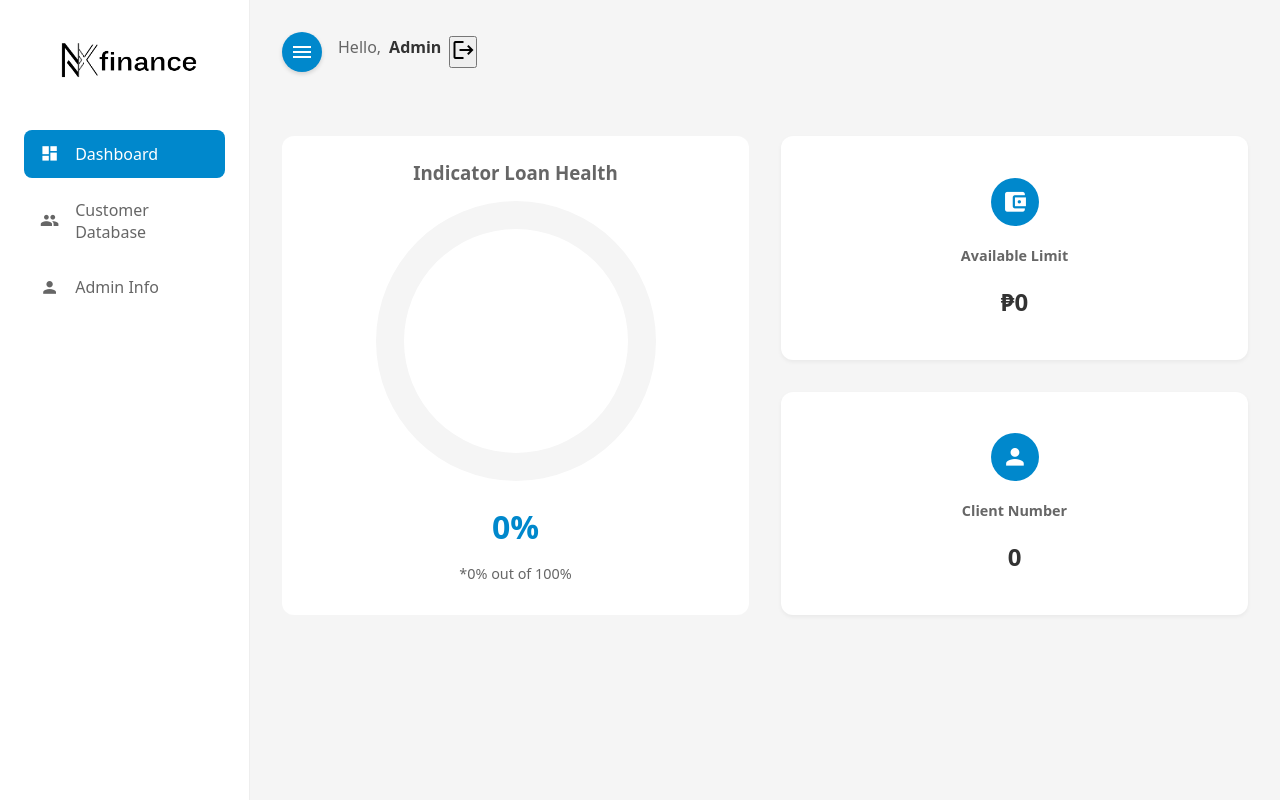
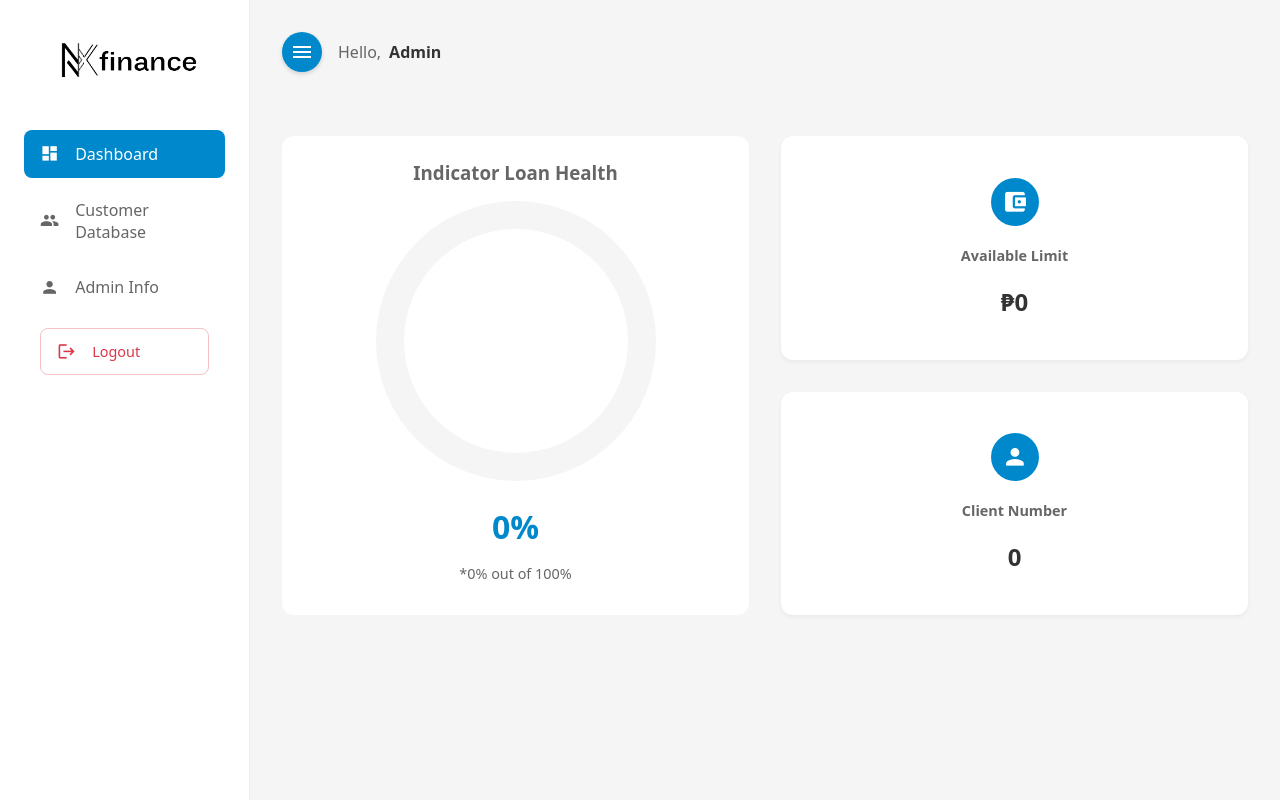
Before and after one commit to noxen-cv/NXFinance-EBankSystem, a website: page public/adminSide/admin.html in a window 1280 px wide. Drawn offline with nearby package versions, Linux system fonts and the light colour scheme; no server answers; sample sign-in values are in the browser's storage.

Commit message:
Fixed logout button styles

```diff
--- a/public/adminSide/admin-info.html
+++ b/public/adminSide/admin-info.html
@@ -15,8 +15,7 @@
     <div class="dashboard-container">
         <!-- Sidebar Backdrop for Mobile -->
         <div class="sidebar-backdrop"></div>
-        <!-- Sidebar -->
-        <aside class="sidebar">
+        <!-- Sidebar -->        <aside class="sidebar">
             <div class="logo-container">
                 <img src="../Assets/NX Finance Banner Transparent.png" alt="NX Finance Logo" class="logo">
             </div>
@@ -33,20 +32,24 @@
                     <span>Admin Info</span>
                 </a>
             </nav>
+
+            <!-- Logout Section -->
+            <div class="sidebar-logout">
+                <button id="logoutBtn" class="logout-btn" onclick="logout()">
+                    <i class="material-icons">logout</i>
+                    <span>Logout</span>
+                </button>
+            </div>
         </aside>
 
         <!-- Main Content -->
         <main class="main-content">
-            <!-- Header -->
-            <header class="dashboard-header">
+            <!-- Header -->            <header class="dashboard-header">
                 <button id="sidebar-toggle" class="sidebar-toggle" aria-label="Toggle Sidebar">
                     <i class="material-icons">menu</i>
                 </button>                <div class="user-info">
                     <span class="hello">Hello,</span>
                     <span class="username" id="adminUsername">Admin</span>
-                    <button id="logoutBtn" class="logout-btn" onclick="logout()">
-                        <i class="material-icons">logout</i>
-                    </button>
                 </div>
             </header>
 
@@ -190,7 +193,8 @@
                     </div>
                 </form>
             </div>
-        </div>
-    </div>    <script src="admin-info.js"></script>
+        </div>    </div>
+    <script src="../js/logout.js"></script>
+    <script src="admin-info.js"></script>
 </body>
 </html>
--- a/public/adminSide/admin.css
+++ b/public/adminSide/admin.css
@@ -110,6 +110,50 @@ html, body {
 
 .sub-item:hover {
     color: var(--primary-color);
+}
+
+/* Sidebar Logout Styles */
+.sidebar-logout {
+    margin-top: auto;
+    padding: 1rem;
+    border-top: 1px solid rgba(255, 255, 255, 0.1);
+}
+
+.logout-btn {
+    width: 100%;
+    display: flex;
+    align-items: center;
+    gap: 1rem;
+    padding: 0.8rem 1rem;
+    background: transparent;
+    border: 1px solid rgba(220, 53, 69, 0.3);
+    color: #dc3545;
+    border-radius: 8px;
+    cursor: pointer;
+    transition: all 0.3s ease;
+    font-size: 0.9rem;
+    font-family: inherit;
+}
+
+.logout-btn:hover {
+    background: #dc3545;
+    color: white;
+    border-color: #dc3545;
+    transform: translateY(-2px);
+    box-shadow: 0 4px 8px rgba(220, 53, 69, 0.3);
+}
+
+.logout-btn:active {
+    transform: translateY(0);
+    box-shadow: 0 2px 4px rgba(220, 53, 69, 0.2);
+}
+
+.logout-btn i {
+    font-size: 1.2rem;
+}
+
+.logout-btn span {
+    font-weight: 500;
 }
 
 /* Main Content Styles */
--- a/public/adminSide/admin.html
+++ b/public/adminSide/admin.html
@@ -16,8 +16,7 @@
     <div class="dashboard-container">
         <!-- Sidebar Backdrop for Mobile -->
         <div class="sidebar-backdrop"></div>
-        <!-- Sidebar -->
-        <aside class="sidebar">            <div class="logo-container">
+        <!-- Sidebar -->        <aside class="sidebar">            <div class="logo-container">
                 <img src="../Assets/NX Finance Banner Transparent.png" alt="NX Finance Logo" class="logo">
             </div>
             <nav class="sidebar-nav">                <a href="admin.html" class="nav-item active">
@@ -31,18 +30,22 @@
                     <span>Admin Info</span>
                 </a>
             </nav>
-        </aside>        <!-- Main Content -->
+
+            <!-- Logout Section -->
+            <div class="sidebar-logout">
+                <button id="logoutBtn" class="logout-btn" onclick="logout()">
+                    <i class="material-icons">logout</i>
+                    <span>Logout</span>
+                </button>
+            </div>
+        </aside><!-- Main Content -->
         <main class="main-content">
-            <!-- Header -->
-            <header class="dashboard-header">
+            <!-- Header -->            <header class="dashboard-header">
                 <button id="sidebar-toggle" class="sidebar-toggle" aria-label="Toggle Sidebar">
                     <i class="material-icons">menu</i>
                 </button>                <div class="user-info">
                     <span class="hello">Hello,</span>
                     <span class="username" id="adminUsername">Admin</span>
-                    <button id="logoutBtn" class="logout-btn" onclick="logout()">
-                        <i class="material-icons">logout</i>
-                    </button>
                 </div>
             </header><!-- Dashboard Content -->
             <div class="dashboard-content">                <!-- Limits Section -->
```
Also changed, not shown: public/adminSide/admin-info.js (+43 -9 lines), public/adminSide/loan-history.html (+9 -2 lines).
